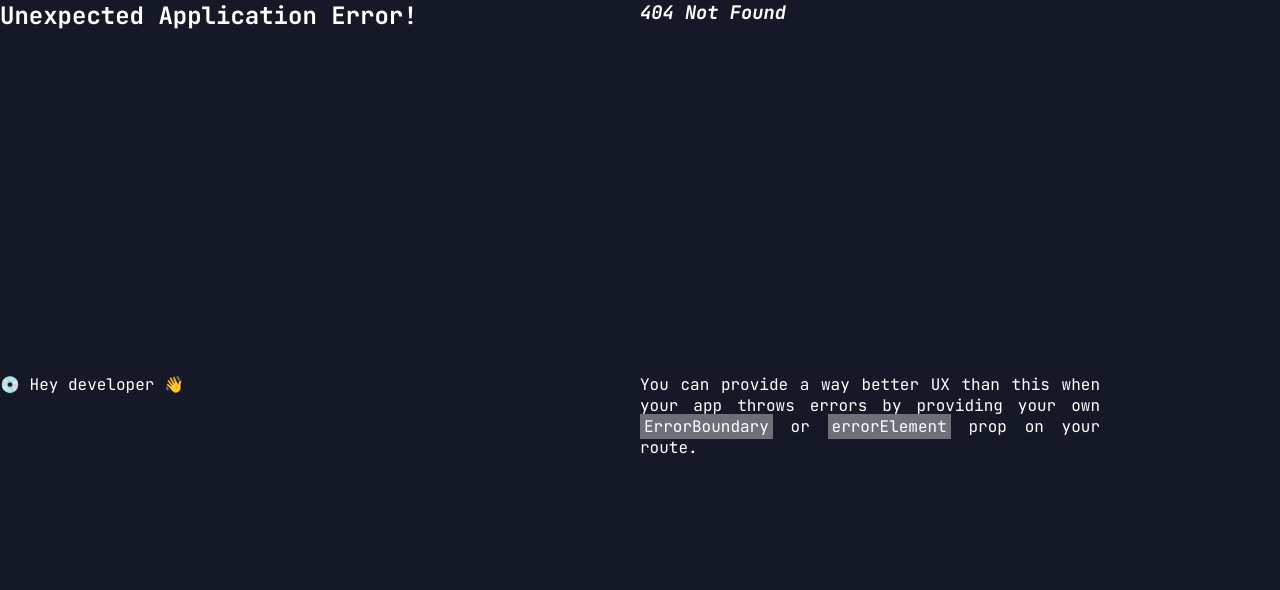
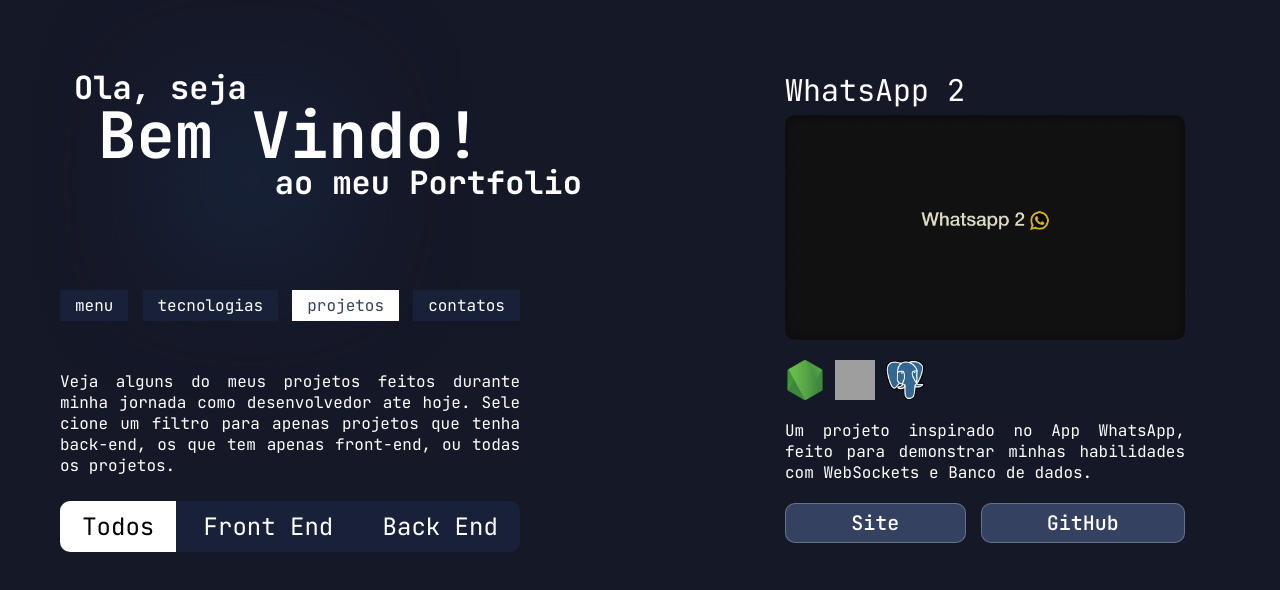
Before and after one commit to FerreiroINTZ/portfolio-v3, a React (Vite) app: page /projetos in a window 1280 px wide. Before the commit this address had no page. Shown: the top 590 px of the page. Built offline with nearby package versions, Linux system fonts and the light colour scheme; grey boxes are pictures that could not be loaded.

Commit message:
making project section
precisa criar o carrossel dos projetos

```diff
--- a/src/App.jsx
+++ b/src/App.jsx
@@ -36,7 +36,7 @@
     setPages([
       { page: "menu", componente: <Menu /> },
       { page: "tecnologias"},
-      { page: "projetos", componente: <Projetos /> },
+      { page: "projetos"},
       { page: "contatos", componente: <Contatos /> },
     ]);
     // console.log(rota.pathname);
--- a/src/components/menu/menu.jsx
+++ b/src/components/menu/menu.jsx
@@ -21,27 +21,13 @@
       </h1>
       <nav>
         {pages.map((x) => {
-          if (
-            rota.pathname == "/" ? x.page == "menu" : rota.pathname == x.page
-          ) {
             return (
               <NavBarr
                 key={x.page}
                 page={x.page}
                 setCurrentPage={setCurrentPage}
-                selected={true}
               />
             );
-          } else {
-            return (
-              <NavBarr
-                key={x.page}
-                page={x.page}
-                setCurrentPage={setCurrentPage}
-                selected={false}
-              />
-            );
-          }
         })}
       </nav>
     </>
--- a/src/components/navBarr/navBarr.jsx
+++ b/src/components/navBarr/navBarr.jsx
@@ -1,10 +1,22 @@
-import React from 'react'
+import React, { useEffect, useState } from 'react'
 
-import { useNavigate } from 'react-router-dom'
+import { useNavigate, useLocation } from 'react-router-dom'
 
-function navBarr({page, selected, setCurrentPage}) {
+function navBarr({page, setCurrentPage}) {
 
+  const path = useLocation()
   const navigator = useNavigate()
+
+  const [pageSelected, sePageSelected] =
+    useState(page === "menu"
+              ? true
+              : path.pathname.slice(1) == page
+                ? true
+                : false)
+
+    useEffect(() =>{
+      console.log(path.pathname)
+    }, [])
 
   function changePage(){
     setCurrentPage(page)
@@ -16,7 +28,6 @@
     console.log("pagina mudada")
   }
 
-  if(selected){
     return (
           <>
               <input
@@ -24,7 +35,7 @@
                 name="select-section"
                 id={`inp-${page}`}
                 value={page}
-                selected
+                defaultChecked={pageSelected}
                 hidden/>
               <label
                 htmlFor={`inp-${page}`}
@@ -32,21 +43,6 @@
                 onClick={() => changePage()}>{page}</label>
               </>
         )
-  }else{
-    return(
-          <>
-              <input
-                type="radio"
-                name="select-section"
-                id={`inp-${page}`}
-                value={page}
-                hidden
-                onClick={() => changePage()}/>
-              <label htmlFor={`inp-${page}`} id={`label-inp-${page}`}>{page}</label>
-              </>
-
-    )
-  }
   }
 
 export default navBarr
--- /dev/null
+++ b/src/components/projetos/projectCard.jsx
@@ -0,0 +1,30 @@
+import React from "react";
+
+function projectCard({project}) {
+  return (
+    <div>
+      <p>{project.nome}</p>
+      <div id="project-img">
+        <img src="../../../public/project/whatsapp2.png" alt="" />
+      </div>
+      <ul id="projectTecnologies">
+        {project.tecnologias.map((x) => (
+          <li>
+            <img src={`../../../public/${x}`} />
+          </li>
+        ))}
+      </ul>
+      <p className="project-description">{project.descricao}</p>
+      <div className="project-actions">
+        <button>
+          <a href={project.site}>Site</a>
+        </button>
+        <button>
+          <a href={project.gitHub} target="__blank">GitHub</a>
+        </button>
+      </div>
+    </div>
+  );
+}
+
+export default projectCard;
--- /dev/null
+++ b/src/components/projetos/projetos.css
@@ -0,0 +1,126 @@
+#projects-filter{
+    display: flex;
+    gap: 5px;
+
+    margin-top: 25px;
+    font-size: 24px;
+    font-weight: 400;
+    border-radius: 10px;
+    background: #182137;
+    overflow: hidden;
+    width: 460px;
+
+    /* #inp-projects-filter_todos:checked ~ label{
+        background: red;
+    } */
+
+    input:checked ~ label{
+        background: #fff;
+        color: black;
+    }
+
+    div{
+        position: relative;
+        flex-grow: 1;
+        text-align: center;
+        height: 100%;
+        cursor: pointer;
+
+        label{
+            display: flex;
+            justify-content: center;
+            flex-grow: 1;
+            cursor: pointer;
+            position: relative;
+            width: 100%;
+            padding: 10px;
+            z-index: 1;
+            user-select: none;
+        }
+
+        &:hover::after{
+            height: 100%;
+        }
+
+        &:hover{
+            color: black;
+        }
+
+        &::after{
+            position: absolute;
+            content: '';
+            background: #fff;
+            width: 100%;
+            height: 0%;
+            left: 0;
+            bottom: 0;
+            transition: .3s;
+        }
+
+    }
+}
+
+#project-card{
+    width: 400px;
+    height: 500px;
+    border-radius: 10px;
+    /* background: red; */
+
+    p{
+        font-size: 30px;
+    }
+
+    #project-img{
+        width: 100%;
+        height: 225px;
+        border-radius: 10px;
+        margin-top: 5px;
+        overflow: hidden;
+    }
+
+    #projectTecnologies{
+        display: flex;
+        gap: 10px;
+        margin-top: 20px;
+
+        li{
+            width: 40px;
+            height: 40px;
+            list-style: none;
+        }
+    }
+
+    .project-description{
+        font-size: 16px;
+        width: 100%;
+        margin-top: 20px;
+    }
+
+    .project-actions{
+        display: flex;
+        gap: 15px;
+        margin-top: 20px;
+
+        button{
+            flex-grow: 1;
+            height: 40px;
+            border-radius: 10px;
+            border: 1px solid rgba(255, 255, 255, .25);
+            background: #344160;
+            text-decoration: none;
+            font-size: 20px;
+            font-weight: 500;
+            cursor: pointer;
+            transition: .3s;
+
+            a{
+                text-decoration: none;
+                color: white;
+            }
+            &:hover{
+                transform: scale(1.05);
+            }
+
+        }
+    }
+}
--- a/src/components/projetos/projetos.jsx
+++ b/src/components/projetos/projetos.jsx
@@ -1,9 +1,107 @@
-import React from 'react'
+import React, { useEffect, useState } from "react";
+import { useOutletContext } from "react-router-dom";
 
-function projetos() {
+import "./projetos.css"
+import ProjectCard from "./projectCard.jsx"
+import arrow from "../../imgs/arrow.png"
+
+function TextANDfilter({setFilterValue, filterValue}) {
+  useEffect(() => {
+    console.log("Foi remderizadop!");
+  }, []);
+
   return (
-    <div>projetos</div>
+    <>
+      <p>
+        Veja alguns do meus projetos feitos durante minha jornada como
+        desenvolvedor ate hoje. Sele cione um filtro para apenas projetos que tenha back-end, os que tem apenas front-end, ou todas os projetos.
+      </p>
+      <div id="projects-filter">
+        <div>
+          <input
+            type="radio"
+            id="inp-projects-filter_todos"
+            name="filters"
+            value="todos"
+            checked={filterValue == "todos"}
+            hidden/>
+          <label
+            htmlFor="inp-projects-filter_todos"
+            id="label-projects-filter_todos"
+            onClick={e => setFilterValue("todos")}
+            >Todos</label>
+        </div>
+        <div>
+          <input
+            type="radio"
+            id="inp-projects_front-end"
+            name="filters"
+            checked={filterValue == "front-end"}
+            hidden/>
+          <label
+            htmlFor="inp-projects_front-end"
+            onClick={e => setFilterValue("front-end")}>Front End</label>
+        </div>
+        <div>
+          <input
+            type="radio"
+            id="inp-projects-filter_back-end"
+            name="filters"
+            checked={filterValue == "back-end"}
+            hidden/>
+          <label
+            htmlFor="inp-projects-filter_back-end"
+            onClick={e => setFilterValue("back-end")}>Back End</label>
+        </div>
+      </div>
+    </>
+  );
+}
+
+function Project({projects}){
+  return(
+    <div id="project-card">
+      <ProjectCard project={projects[0]}/>
+      {/* <button className="projectArrow-next"><img src={arrow} alt="" /></button> */}
+    </div>
   )
 }
 
-export default projetos
+function projetos() {
+  const { part } = useOutletContext();
+
+  const [filterValue, setFilterValue] = useState("todos")
+
+  const listProjects = [
+    {
+      nome: "WhatsApp 2",
+      img: "../../../public/project/whatsaap2.png",
+      tecnologias: ["back-end/node-js.png", "back-end/fastify.jpg", "back-end/postgres.png"],
+      descricao: "Um projeto inspirado no App WhatsApp, feito para demonstrar minhas habilidades com WebSockets e Banco de dados.",
+      categoria: "back-end",
+      site: "",
+      gitHub: "https://github.com/FerreiroINTZ/Whatsapp-2"
+    },
+    {
+      nome: "Context Word Guess",
+      tecnologias: ["back-end/node-js.png", "back-end/fastify.jpg", "back-end/postgres.jpg"],
+      descricao: "Um projeto inspirado em um jogo que vi no tik tok, onde vode tem que adivinhas as palavras da outra pesso.",
+      categoria: "back-end",
+      site: "",
+      gitHub: ""
+    },
+  ]
+
+  const [projects, setProjects] = useState(listProjects)
+
+  useEffect(() => {
+    console.log(filterValue);
+  }, [filterValue]);
+  return <>{part == 1
+              ? <TextANDfilter
+                  setFilterValue={setFilterValue}
+                  filterValue={filterValue}/>
+              : <Project projects={projects}/>}</>;
+}
+
+export default projetos;
--- a/src/main.jsx
+++ b/src/main.jsx
@@ -5,6 +5,7 @@
 import App from './App.jsx'
 import Text from "./components/text/text.jsx"
 import Tecnologias from "./components/tecnologias/tecnologias.jsx"
+import Projetos from "./components/projetos/projetos.jsx";
 
 import { createBrowserRouter, RouterProvider } from 'react-router-dom'
 
@@ -15,6 +16,7 @@
     children: [
       {path: '/', element: <Text />},
       {path: '/tecnologias', element: <Tecnologias />},
+      {path: '/projetos', element: <Projetos />},
     ]
   }
 ])
```
Also changed, not shown: public/project/whatsapp2.png (added).
